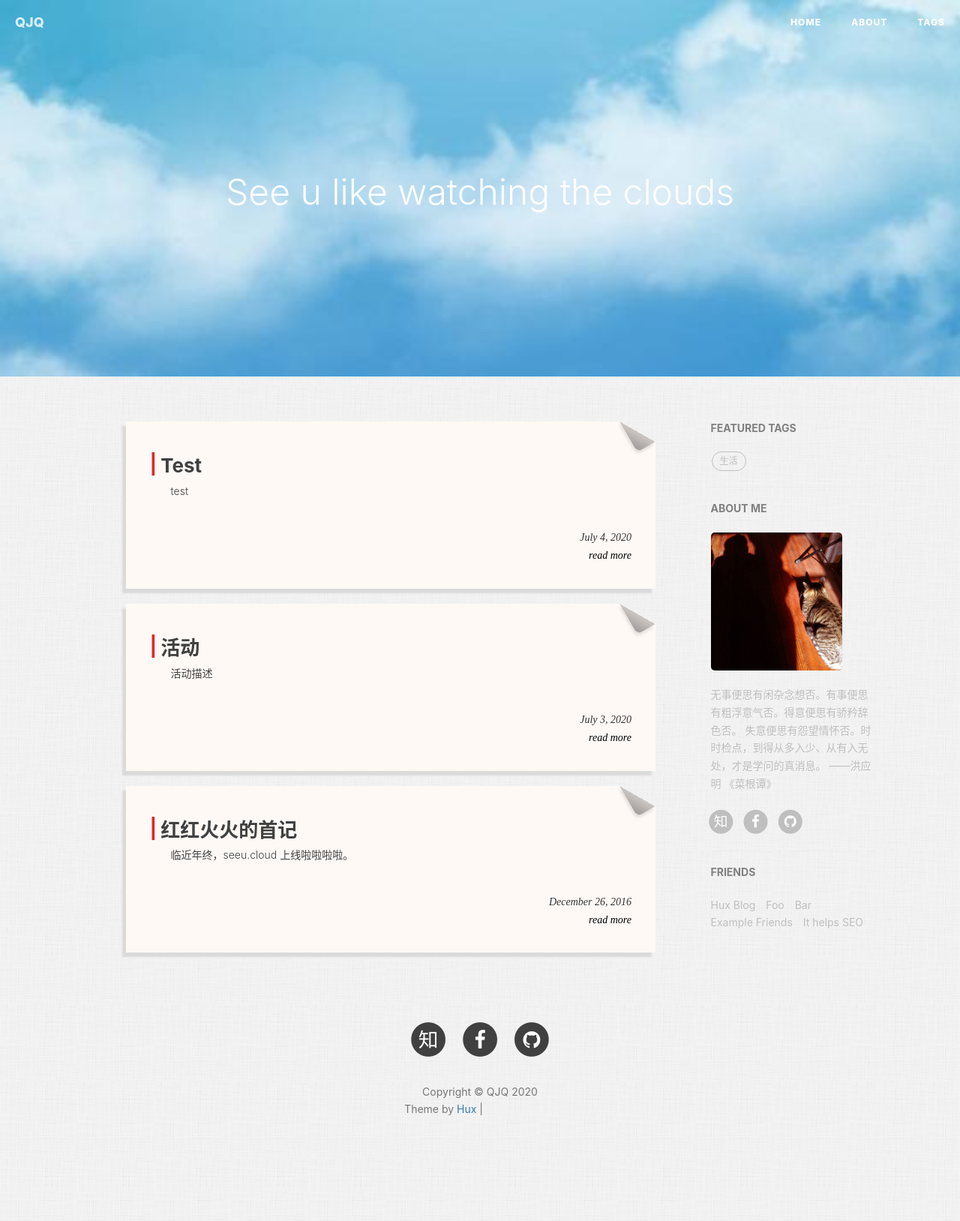
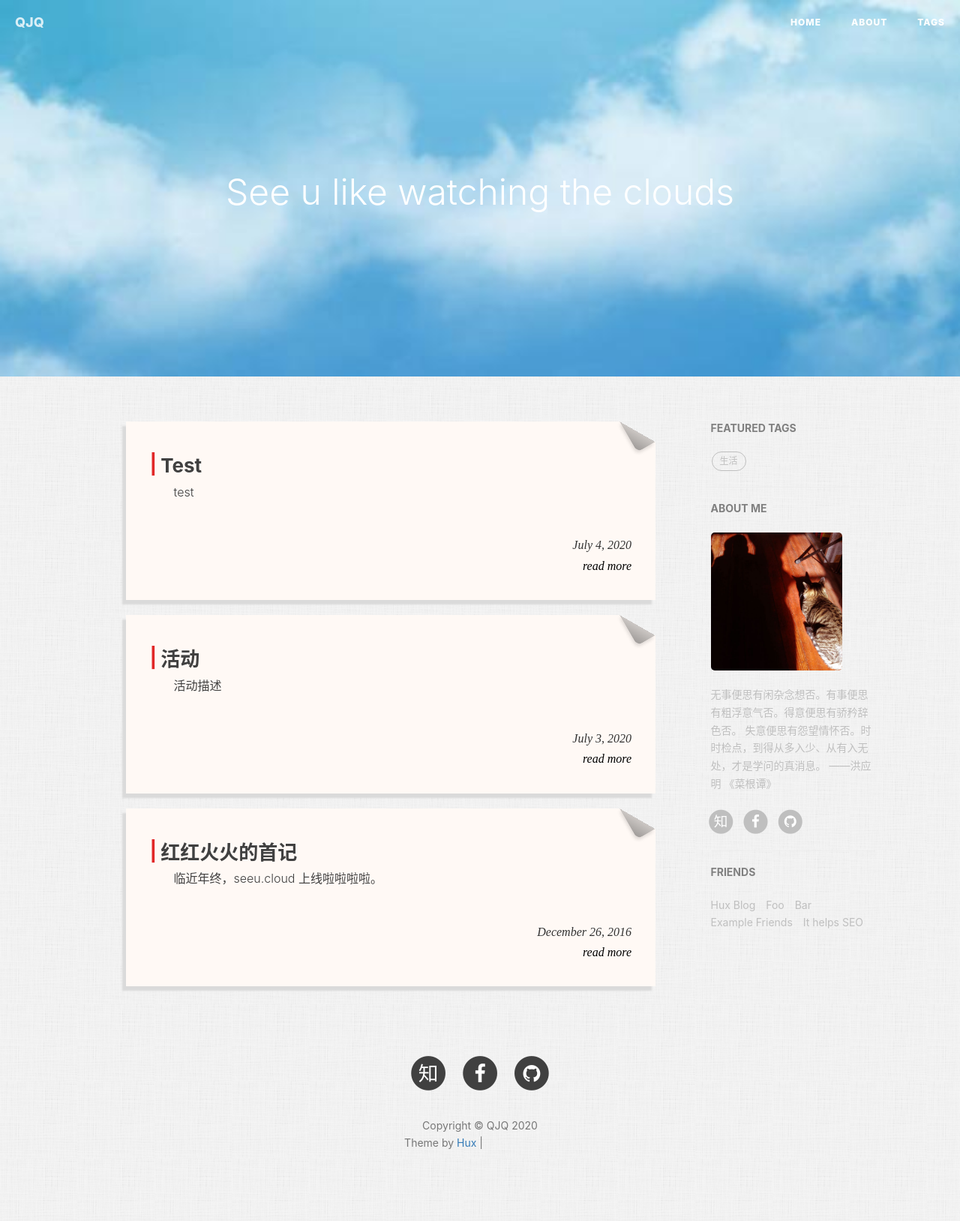
Before and after one commit to qinjiaqi/qinjiaqi.github.io, a Jekyll site: the page built from index.html, in a window 1280 px wide. Shown: the whole page at 75% size. Built offline with Jekyll 4.4.1, drawn with Linux system fonts in a browser that asks for light colours; nearby versions of some CDN libraries; the list of posts is cut into pages by our own code; comment, search, counter and statistics services are not loaded; before the commit the page ends 1583 px from its top, so only the background shows below that; grey boxes are pictures that could not be loaded.

Commit message:
Update hux-blog.css

```diff
--- a/css/hux-blog.css
+++ b/css/hux-blog.css
@@ -570,10 +570,10 @@ pre code {
     margin-bottom: 10px;
   }
   .post-preview > a > .post-subtitle {
-    font-size: 14px;
+    font-size: 16px;
   }
   .post-preview .post-meta {
-    font-size: 14px;
+    font-size: 16px;
   }
 }
 .post-content-preview {
```
